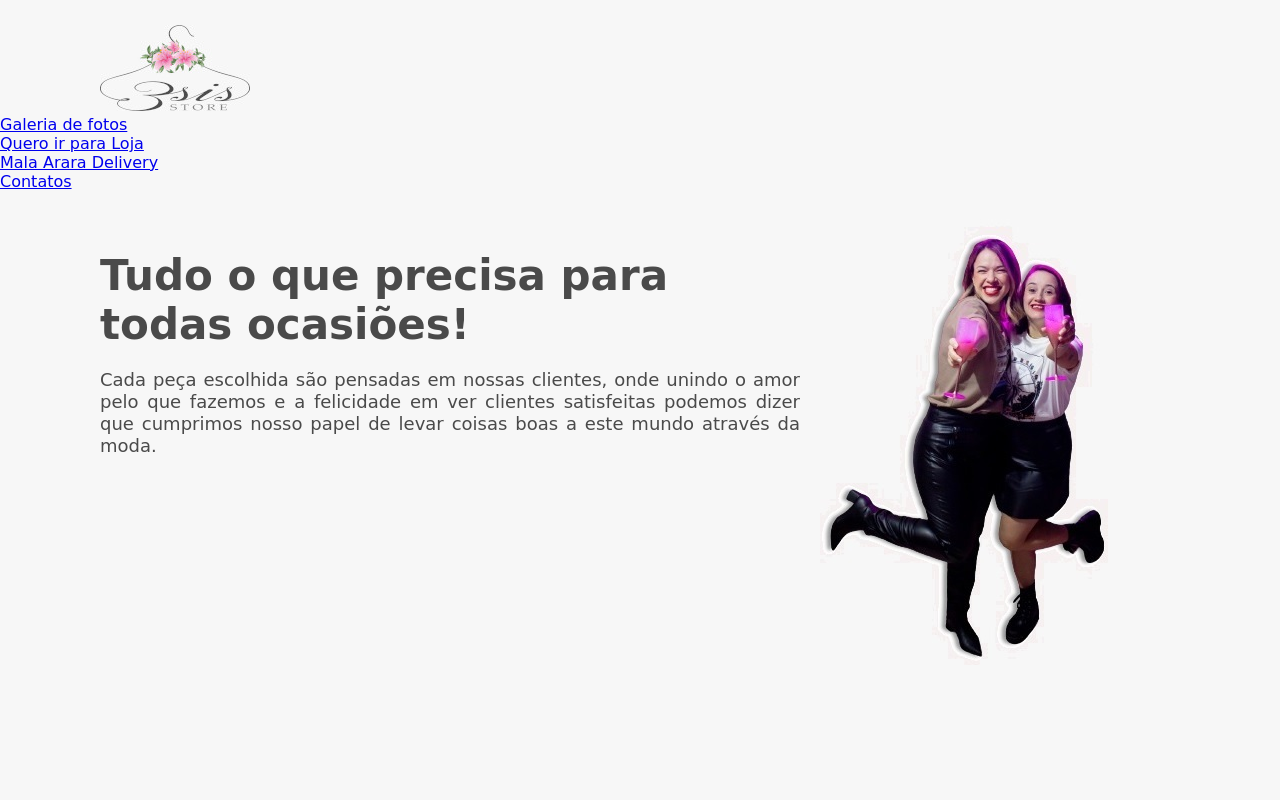
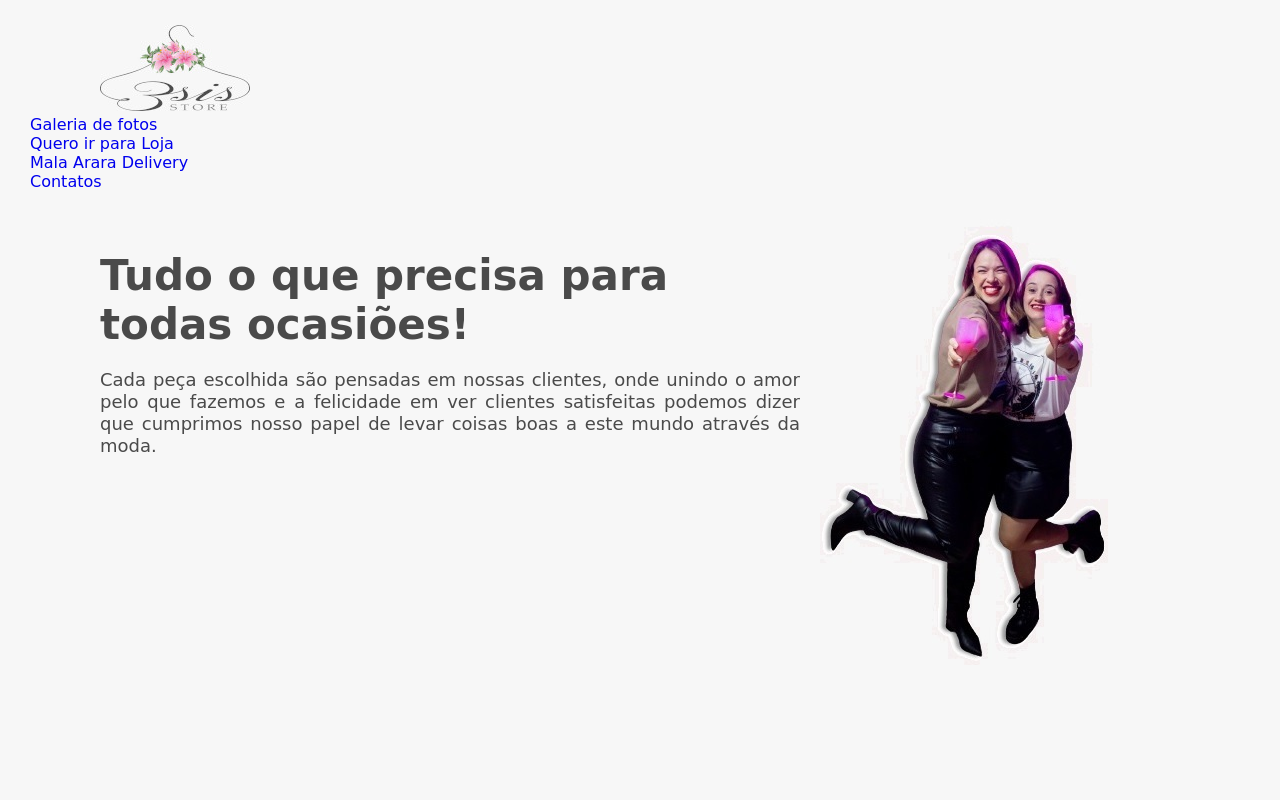
Before and after one commit to EdgarCalisto/Site3Sis, a plain HTML site: page index.html in a window 1280 px wide. Shown: the top 800 px of the page. Drawn offline with Linux system fonts and the light colour scheme; a web font is replaced by a local one.

Commit message:
Update style.css

```diff
--- a/estilo/style.css
+++ b/estilo/style.css
@@ -103,7 +103,7 @@ nav> div> img{
 }
 
 
-nav > div > a{
+nav > div > ul > li > a{
     padding-left: 30px;
     padding-bottom: 250px;
     font-size: 16px;
```
